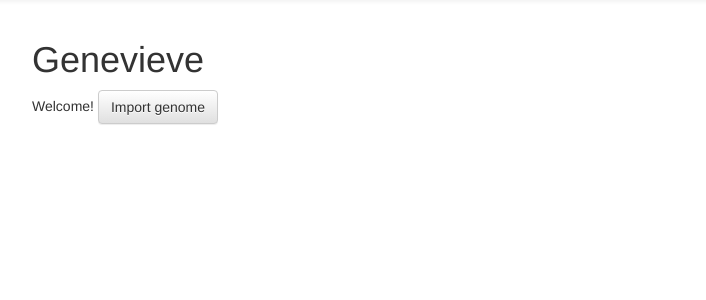
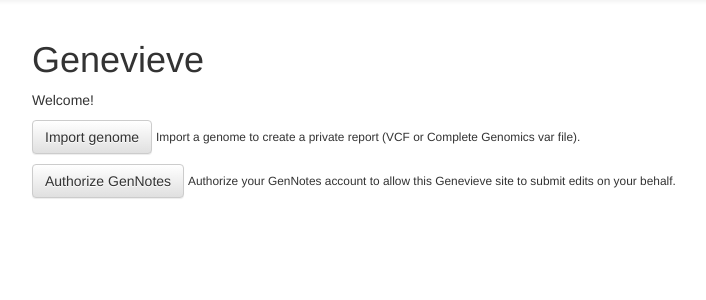
Before and after one commit to madprime/genevieve, a Django app: page / in a window 1280 px wide. Shown: the part 52-352 px from the top of the page, without its empty margins (38-744 px from the left). Run offline with Django 3.2, Linux system fonts and the light colour scheme; the visitor is signed in with stand-in values (Sample User, id 1); data that the repository does not hold is empty; parts of the project's set-up code (start-up, migrations or seed data) failed here and were passed over; some libraries are stand-ins or nearby versions.

Commit message:
WIP adding OAuth2 connection to GenNotes

```diff
--- a/genevieve_client/settings.py
+++ b/genevieve_client/settings.py
@@ -169,3 +169,7 @@ DEBUG_TOOLBAR_PANELS = [
     'debug_toolbar.panels.sql.SQLPanel',
     'template_timings_panel.panels.TemplateTimings.TemplateTimings',
 ]
+
+# GenNotes client ID and secret.
+GENNOTES_CLIENT_ID = os.getenv('GENNOTES_CLIENT_ID')
+GENNOTES_CLIENT_SECRET = os.getenv('GENNOTES_CLIENT_SECRET')
--- a/genevieve_client/templates/genevieve_client/home.html
+++ b/genevieve_client/templates/genevieve_client/home.html
@@ -7,8 +7,25 @@
 {% if user.is_authenticated %}
 <p>
   Welcome!
+</p>
+<p>
   <a href="{% url 'genome_import' %}" class='btn btn-default'>Import genome</a>
+  <small>
+    Import a genome to create a private report (VCF or Complete Genomics var
+    file).
+  </small>
 </p>
+
+{% if not user.gennoteseditor %}
+<p>
+  <a href="{{ gennotes_auth_url }}" class='btn btn-default'>Authorize GenNotes</a>
+  <small>
+    Authorize your GenNotes account to allow this Genevieve site to submit
+    edits on your behalf.
+  </small>
+</p>
+{% endif %}
+
 {% else %}
 <a href="{% url 'account_login' %}" class="btn btn-default">Log in</a>
 <a href="{% url 'account_signup' %}" class="btn btn-default">Create account</a>
--- a/genevieve_client/urls.py
+++ b/genevieve_client/urls.py
@@ -1,8 +1,9 @@
 from django.conf.urls import include, url
 from django.contrib import admin
-from django.views.generic import TemplateView
 
-from .views import (GenomeImportView,
+from .views import (AuthorizeGennotesView,
+                    HomeView,
+                    GenomeImportView,
                     GenomeReportDetailView,
                     GenomeReportListView)
 
@@ -11,15 +12,16 @@ urlpatterns = [
     # url(r'^$', 'genevieve_client.views.home', name='home'),
     # url(r'^blog/', include('blog.urls')),
 
-    url(r'^$',
-        TemplateView.as_view(template_name='genevieve_client/home.html'),
-        name='home'),
+    url(r'^$', HomeView.as_view(), name='home'),
     url(r'genome_import/', GenomeImportView.as_view(), name='genome_import'),
     url(r'genome_reports/$', GenomeReportListView.as_view(),
         name='genome_report_list'),
     url(r'genome_report/(?P<pk>[0-9]+)/$', GenomeReportDetailView.as_view(),
         name='genome_report_detail'),
 
+    url(r'authorize_gennotes/', AuthorizeGennotesView.as_view(),
+        name='authorize_gennotes'),
+
     url(r'^admin/', include(admin.site.urls)),
 
     # django-allauth URLs
--- a/genevieve_client/views.py
+++ b/genevieve_client/views.py
@@ -1,14 +1,76 @@
-import csv
+import datetime
+import requests
 
+from django.conf import settings
 from django.contrib.auth.decorators import login_required
+from django.contrib import messages
 from django.core.urlresolvers import reverse_lazy
-from django.http import HttpResponse
 from django.utils.decorators import method_decorator
-from django.views.generic import DetailView, FormView, ListView
+from django.views.generic import (DetailView, FormView, ListView,
+                                  RedirectView, TemplateView)
 
-from .models import GenomeReport
+from .models import GennotesEditor, GenomeReport
 from .forms import GenomeUploadForm
 from .tasks import produce_genome_report
+
+
+class HomeView(TemplateView):
+    template_name = 'genevieve_client/home.html'
+
+    def get_context_data(self, **kwargs):
+        kwargs['gennotes_auth_url'] = GennotesEditor.GENNOTES_AUTH_URL
+        return super(HomeView, self).get_context_data(**kwargs)
+
+
+class AuthorizeGennotesView(RedirectView):
+    template_name = 'genevieve_client/complete_gennotes_auth'
+    pattern_name = 'home'
+
+    @staticmethod
+    def _exchange_code(code):
+        token_response = requests.post(
+            GennotesEditor.GENNOTES_TOKEN_URL,
+            data={
+                'grant_type': 'authorization_code',
+                'code': code,
+                'redirect_uri': 'http://localhost:8000/authorize_gennotes/'
+            },
+            auth=requests.auth.HTTPBasicAuth(
+                settings.GENNOTES_CLIENT_ID, settings.GENNOTES_CLIENT_SECRET
+            )
+        )
+        return token_response.json()
+
+    @staticmethod
+    def _get_user_data(access_token):
+        user_data_response = requests.get(
+            GennotesEditor.GENNOTES_USER_URL,
+            headers={'Authorization': 'Bearer {}'.format(access_token)})
+        return user_data_response.json()
+
+    @method_decorator(login_required)
+    def get(self, request, *args, **kwargs):
+        if 'code' in request.GET:
+            token_data = self._exchange_code(request.GET['code'])
+            user_data = self._get_user_data(token_data['access_token'])
+
+            gennotes_editor, _ = GennotesEditor.objects.get_or_create(
+                user=request.user)
+            gennotes_editor.access_token = token_data['access_token']
+            gennotes_editor.refresh_token = token_data['refresh_token']
+            gennotes_editor.token_expiration = (
+                datetime.datetime.now() +
+                datetime.timedelta(seconds=token_data['expires_in']))
+            gennotes_editor.gennotes_userid = user_data['id']
+            gennotes_editor.gennotes_username = user_data['username']
+            gennotes_editor.save()
+            messages.success(request,
+                             'GenNotes edits now authorized as GenNotes user: '
+                             '"{}"'.format(user_data['username']))
+        else:
+            messages.error(request, 'Failed to authorize GenNotes!')
+        return super(AuthorizeGennotesView, self).get(
+            request, *args, **kwargs)
 
 
 class GenomeImportView(FormView):
@@ -48,6 +110,7 @@ class GenomeReportListView(ListView):
 
 class GenomeReportDetailView(DetailView):
     model = GenomeReport
+    permanent = False
 
     @method_decorator(login_required)
     def dispatch(self, *args, **kwargs):
```
Also changed, not shown: genevieve_client/models.py (+57 -0 lines).
